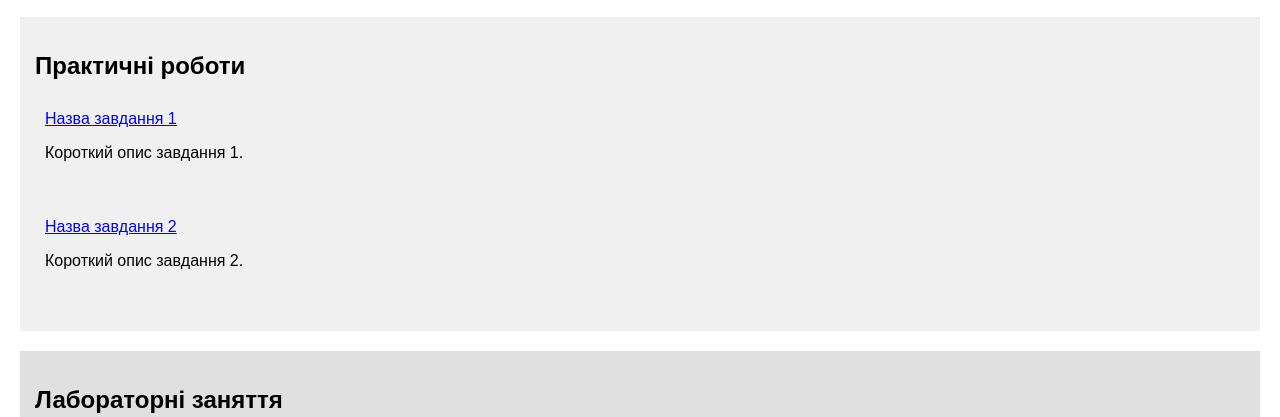
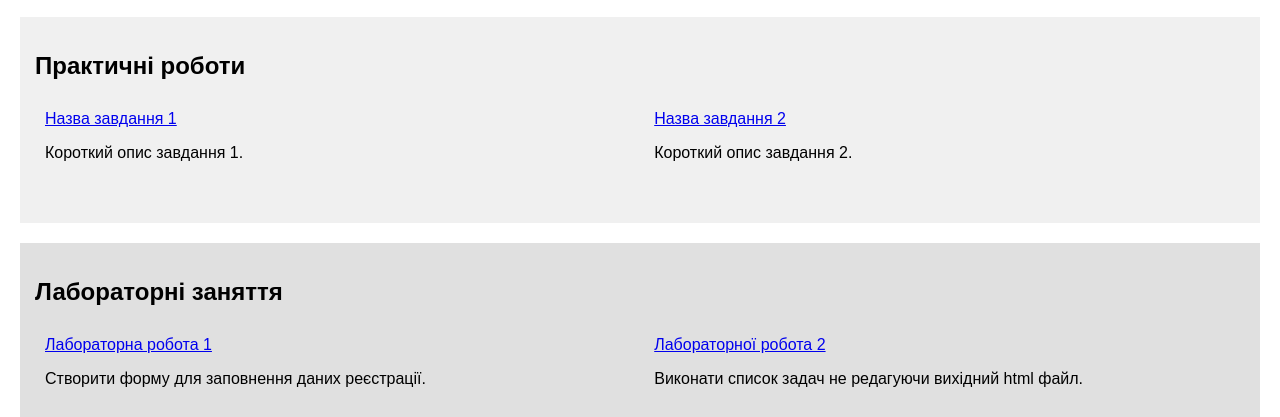
Before and after one commit to raccoontop/racconrop.github.io, a plain HTML site: page index.html in a window 1280 px wide. Shown: the part 394-811 px from the top of the page. Drawn offline with Linux system fonts and the light colour scheme.

Commit message:
Update lab5.css

```diff
--- a/lab5.css
+++ b/lab5.css
@@ -47,9 +47,16 @@ img {
     margin-top: 20px;
 }
 
+.work-container {
+    display: flex;
+    justify-content: space-between;
+    flex-wrap: wrap;
+}
+
 .work-item {
+    width: 48%;
+    padding: 10px;
     margin-bottom: 20px;
-    padding: 10px;
     transition: background-color 0.3s ease;
 }
 
```
